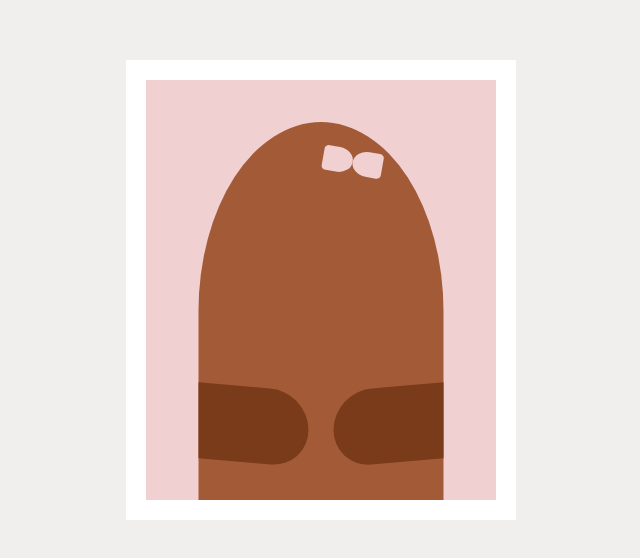
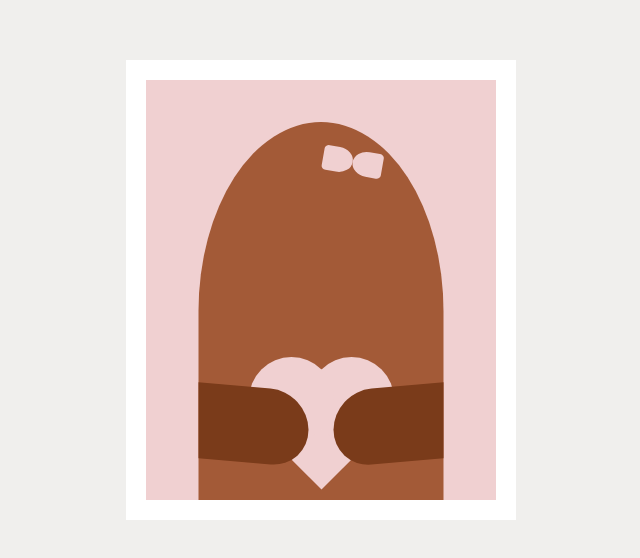
Before and after one commit to tod619/20_CSSDrawing_beaverDrawing, a plain HTML site: page index.html in a window 1280 px wide. Shown: the part 110-668 px from the top of the page, without its empty margins (319-959 px from the left). Drawn offline with Linux system fonts and the light colour scheme.

Commit message:
Add style to the heart in style.css file

```diff
--- a/style.css
+++ b/style.css
@@ -69,3 +69,37 @@ body {
     left: -30px;
     border-radius: 15% 50% 50% 15%;
 }
+
+.heart {
+    position: absolute;
+    width: 85px;
+    height: 85px;
+    background-color: #f0d0d1;
+    top: 70%;
+    left: 50%;
+    transform: translateX(-50%) rotate(45deg);
+}
+
+.heart::before {
+    content: "";
+    position: absolute;
+    top: 0;
+    left: 0;
+    width: 100%;
+    height: 100%;
+    background-color: #f0d0d1;
+    transform: translateY(-50%);
+    border-radius: 50%;
+}
+
+.heart::after {
+    content: "";
+    position: absolute;
+    top: 0;
+    left: 0;
+    width: 100%;
+    height: 100%;
+    background-color: #f0d0d1;
+    transform: translateX(-50%);
+    border-radius: 50%;
+}
```
